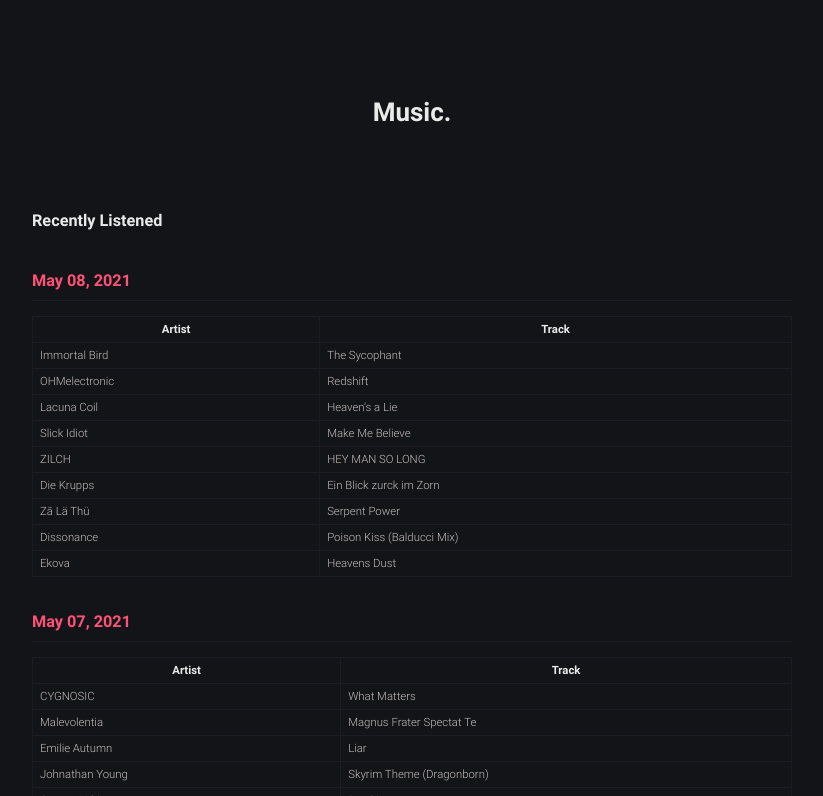
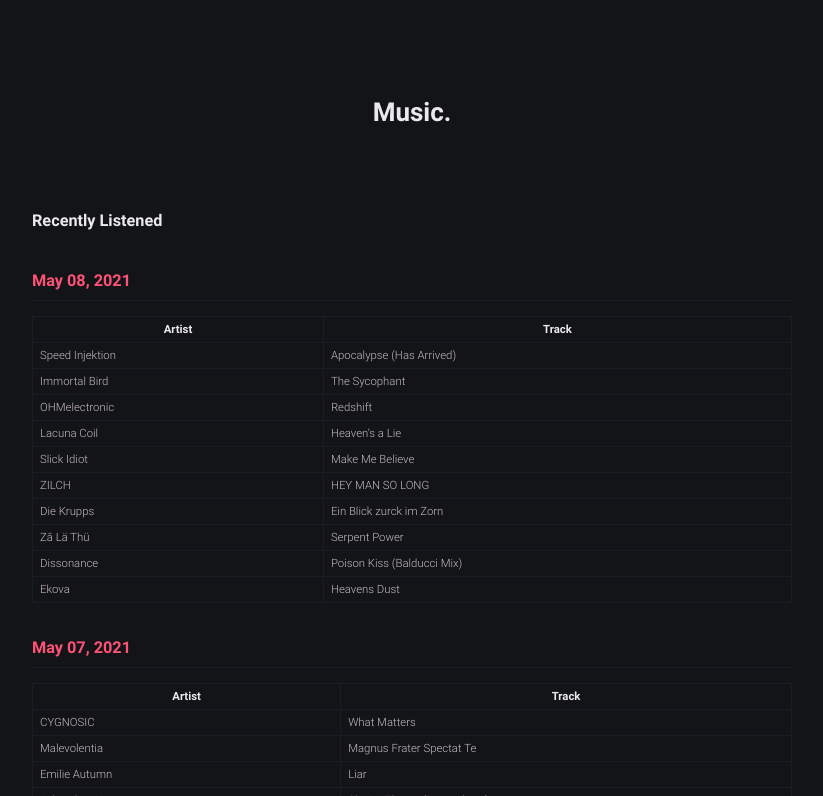
Before and after one commit to robert-marshall/xyz, a Jekyll site: the page built from music.md, in a window 1280 px wide and 900 px high, cut to the strip 104-900 px from the top of the window. Shown: the whole strip, without its empty margins (228-1051 px from the left). Built offline with Jekyll 4.4.1, drawn with Linux system fonts in a browser that asks for light colours.

Commit message:
Blaming regex.

```diff
--- a/music.md
+++ b/music.md
@@ -11,6 +11,7 @@
 
 | Artist | Track |
 |--------|-------|
+Speed Injektion | Apocalypse (Has Arrived)
 Immortal Bird | The Sycophant
 OHMelectronic | Redshift
 Lacuna Coil | Heaven's a Lie
```
